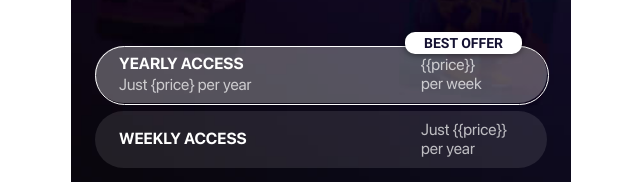
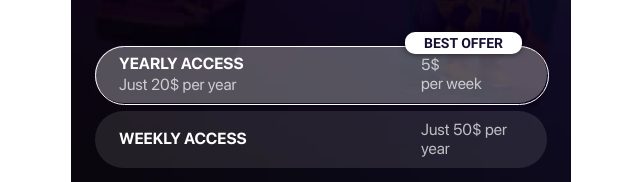
Before and after one commit to olgamarkevich/arta-vue, a Vue app: page / in a window 1280 px wide. Shown: the part 472-654 px from the top of the page, without its empty margins (319-959 px from the left). Built offline with nearby package versions, Linux system fonts and the light colour scheme.

Commit message:
feat: add dinamic price

```diff
--- a/src/components/ProductsForm.vue
+++ b/src/components/ProductsForm.vue
@@ -13,11 +13,14 @@
             <div class="selectors__tariff i18n">{{ $t(`${radio.title}`) }}</div>
 
             <div v-if="radio.tariffInfo" class="selectors__tariff-info i18n">
-              {{ $t('Just {price} per year') }}
+              {{ $t('Just {price} per year', { price: '20$' }) }}
             </div>
           </div>
           <div class="selectors__item-r">
-            <div class="selectors__item-price i18n" v-html="radio.price"></div>
+            <div
+              class="selectors__item-price i18n"
+              v-html="$t(radio.priceLabel, { price: radio.price })"
+            ></div>
           </div>
         </div>
         <span v-if="radio.BESTOFFER" class="best-offer-label i18n">{{
@@ -36,7 +39,6 @@
 export default {
   data() {
     return {
-      price: 30,
       url: 'https://apple.com/',
       radioList: [
         {
@@ -45,7 +47,8 @@ export default {
           title: 'YEARLY ACCESS',
           BESTOFFER: true,
           tariffInfo: true,
-          price: '{{price}} <br>per week',
+          priceLabel: '{price} <br>per week',
+          price: '5$',
         },
 
         {
@@ -54,7 +57,8 @@ export default {
           title: 'WEEKLY ACCESS',
           BESTOFFER: false,
           tariffInfo: false,
-          price: 'Just {{price}} per year',
+          priceLabel: 'Just {price} per year',
+          price: '50$',
         },
       ],
     };
--- a/src/i18n/locales/de.json
+++ b/src/i18n/locales/de.json
@@ -5,9 +5,9 @@
   "Magic Avatars <br>With 20% Off": "20 % Rabatt auf <br>KI-Avatare",
   "YEARLY ACCESS": "JÄHRLICHER ZUGRIFF",
   "BEST OFFER": "BESTES ANGEBOT",
-  "Just {{price}} per year": "Nur {{price}} pro Jahr",
+  "Just {price} per year": "Nur {price} pro Jahr",
   "WEEKLY ACCESS": "WÖCHENTLICHER ZUGRIFF",
-  "{{price}} <br>per week": "{{price}} <br>pro Woche",
+  "{price} <br>per week": "{price} <br>pro Woche",
   "Terms of Use": "Nutzungsbedingungen",
   "Privacy Policy": "Datenschutzrichtlinie",
   "Restore": "Wiederherstellen",
--- a/src/i18n/locales/en.json
+++ b/src/i18n/locales/en.json
@@ -5,9 +5,9 @@
   "Magic Avatars <br>With 20% Off": "Magic Avatars <br>With 20% Off",
   "YEARLY ACCESS": "YEARLY ACCESS",
   "BEST OFFER": "BEST OFFER",
-    "Just {{price}} per year": "Just {{price}} per year",
+  "Just {price} per year": "Just {price} per year",
   "WEEKLY ACCESS": "WEEKLY ACCESS",
-    "{{price}} <br>per week": "{{price}} <br>per week",
+  "{price} <br>per week": "{price} <br>per week",
   "Terms of Use": "Terms of Use",
   "Privacy Policy": "Privacy Policy",
   "Restore": "Restore",
--- a/src/i18n/locales/es.json
+++ b/src/i18n/locales/es.json
@@ -5,9 +5,9 @@
   "Magic Avatars <br>With 20% Off": "20 % de descuento en <br>avatares de IA",
   "YEARLY ACCESS": "ACCESO ANUAL",
   "BEST OFFER": "MEJOR OFERTA",
-  "Just {{price}} per year": "Solo {{price}} por año",
+  "Just {price} per year": "Solo {price} por año",
   "WEEKLY ACCESS": "ACCESO SEMANAL",
-  "{{price}} <br>per week": "{{price}} <br>por semana",
+  "{price} <br>per week": "{price} <br>por semana",
   "Terms of Use": "Términos de uso",
   "Privacy Policy": "Política de privacidad",
   "Restore": "Restaurar",
--- a/src/i18n/locales/fr.json
+++ b/src/i18n/locales/fr.json
@@ -5,9 +5,9 @@
   "Magic Avatars <br>With 20% Off": "20&nbsp;% de réduction <br>sur les avatars IA",
   "YEARLY ACCESS": "ACCÈS ANNUEL",
   "BEST OFFER": "MEILLEURE OFFRE",
-  "Just {{price}} per year": "Seulement {{price}} par an",
+  "Just {price} per year": "Seulement {price} par an",
   "WEEKLY ACCESS": "ACCÈS HEBDOMADAIRE",
-  "{{price}} <br>per week": "{{price}} <br>par semaine",
+  "{price} <br>per week": "{price} <br>par semaine",
   "Terms of Use": "Conditions d’utilisation",
   "Privacy Policy": "Politique de confidentialité",
   "Restore": "Restaurer",
--- a/src/i18n/locales/ja.json
+++ b/src/i18n/locales/ja.json
@@ -5,9 +5,9 @@
   "Magic Avatars <br>With 20% Off": "AIアバターが<br>20%オフ",
   "YEARLY ACCESS": "年間アクセス",
   "BEST OFFER": "ベストオファー",
-  "Just {{price}} per year": "わずか{{price}}/年",
+  "Just {price} per year": "わずか{price}/年",
   "WEEKLY ACCESS": "週ごとのアクセス",
-  "{{price}} <br>per week": "{{price}}/週<br>",
+  "{price} <br>per week": "{price}/週<br>",
   "Terms of Use": "利用規約",
   "Privacy Policy": "プライバシーポリシー",
   "Restore": "復元する",
--- a/src/i18n/locales/pt.json
+++ b/src/i18n/locales/pt.json
@@ -5,9 +5,9 @@
   "Magic Avatars <br>With 20% Off": "20% de Desconto em <br>Avatares de IA",
   "YEARLY ACCESS": "ACESSO ANUAL",
   "BEST OFFER": "MELHOR OFERTA",
-  "Just {{price}} per year": "Apenas {{price}} por ano",
+  "Just {price} per year": "Apenas {price} por ano",
   "WEEKLY ACCESS": "ACESSO SEMANAL",
-  "{{price}} <br>per week": "{{price}} <br>por semana",
+  "{price} <br>per week": "{price} <br>por semana",
   "Terms of Use": "Termos de Uso",
   "Privacy Policy": "Política de Privacidade",
   "Restore": "Restaurar",
```
Lines whose indentation alone changed are shown as unchanged.
